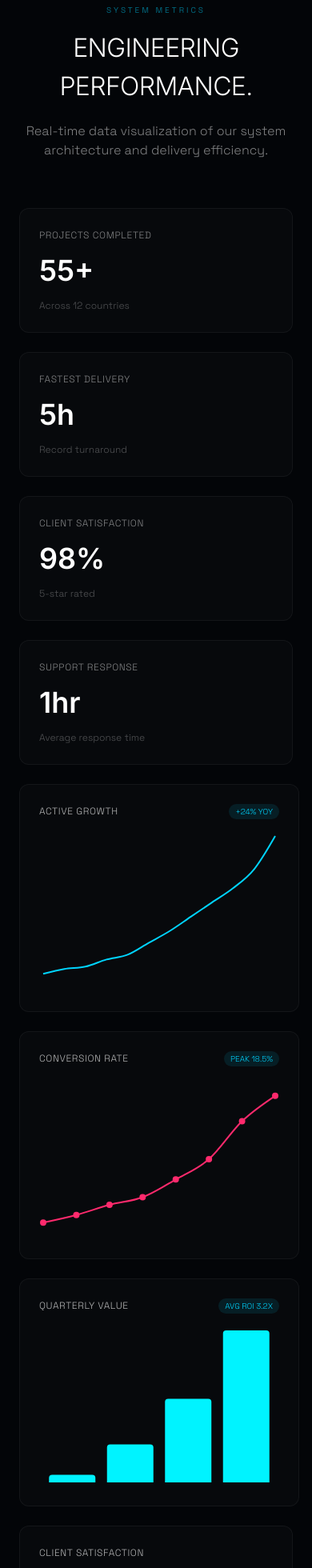
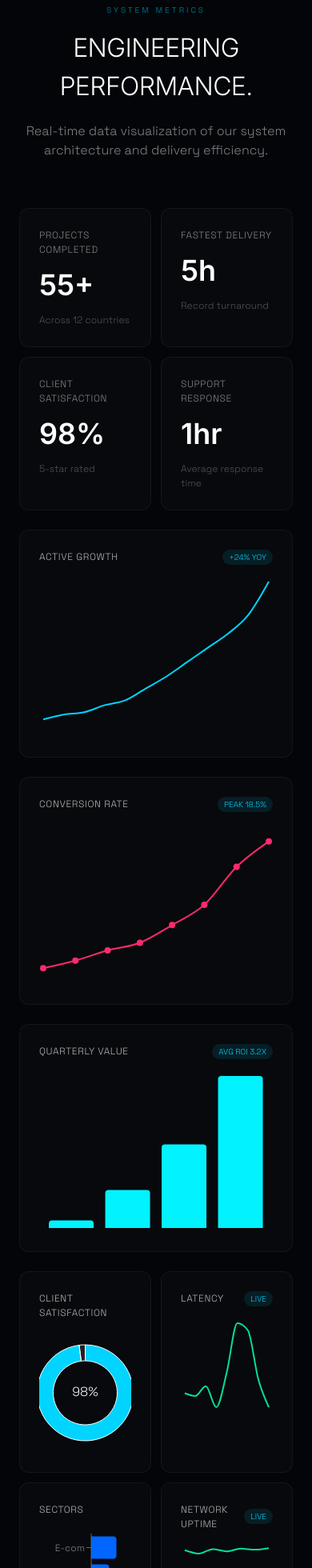
Before and after one commit to Ahsan6786/webis2.0, a Next.js app: page / in a window 390 px wide. Shown: the part 6646-8606 px from the top of the page at 80% size. Built offline with nearby package versions, Linux system fonts and the light colour scheme.

Commit message:
Make stats and small charts 2 per row on mobile in performance dashboard

```diff
--- a/src/components/PerformanceDashboard.tsx
+++ b/src/components/PerformanceDashboard.tsx
@@ -96,6 +96,21 @@ export default function PerformanceDashboard() {
 
   return (
     <section style={{ padding: '100px 24px', position: 'relative', overflow: 'hidden' }}>
+      <style>{`
+        @media (max-width: 768px) {
+          .stats-grid {
+            grid-template-columns: repeat(2, 1fr) !important;
+            gap: 12px !important;
+          }
+          .charts-grid {
+            grid-template-columns: repeat(2, 1fr) !important;
+            gap: 12px !important;
+          }
+          .large-charts-grid {
+            grid-template-columns: 1fr !important;
+          }
+        }
+      `}</style>
       <div style={{ maxWidth: '1200px', margin: '0 auto' }}>
         <div style={{ textAlign: 'center', marginBottom: '60px' }}>
           <p className="text-system" style={{ color: 'rgba(0,212,255,0.5)', marginBottom: '16px' }}>
@@ -123,7 +138,7 @@ export default function PerformanceDashboard() {
         </div>
 
         {/* Grid Layout */}
-        <div style={{
+        <div className="stats-grid" style={{
           display: 'grid',
           gridTemplateColumns: 'repeat(auto-fit, minmax(250px, 1fr))',
           gap: '24px',
@@ -136,7 +151,7 @@ export default function PerformanceDashboard() {
           <StatCard title="Support Response" value="1hr" sub="Average response time" />
         </div>
 
-        <div style={{
+        <div className="large-charts-grid" style={{
           display: 'grid',
           gridTemplateColumns: 'repeat(auto-fit, minmax(350px, 1fr))',
           gap: '24px',
@@ -171,7 +186,7 @@ export default function PerformanceDashboard() {
           </ChartCard>
         </div>
 
-        <div style={{
+        <div className="charts-grid" style={{
           display: 'grid',
           gridTemplateColumns: 'repeat(auto-fit, minmax(250px, 1fr))',
           gap: '24px'
```
